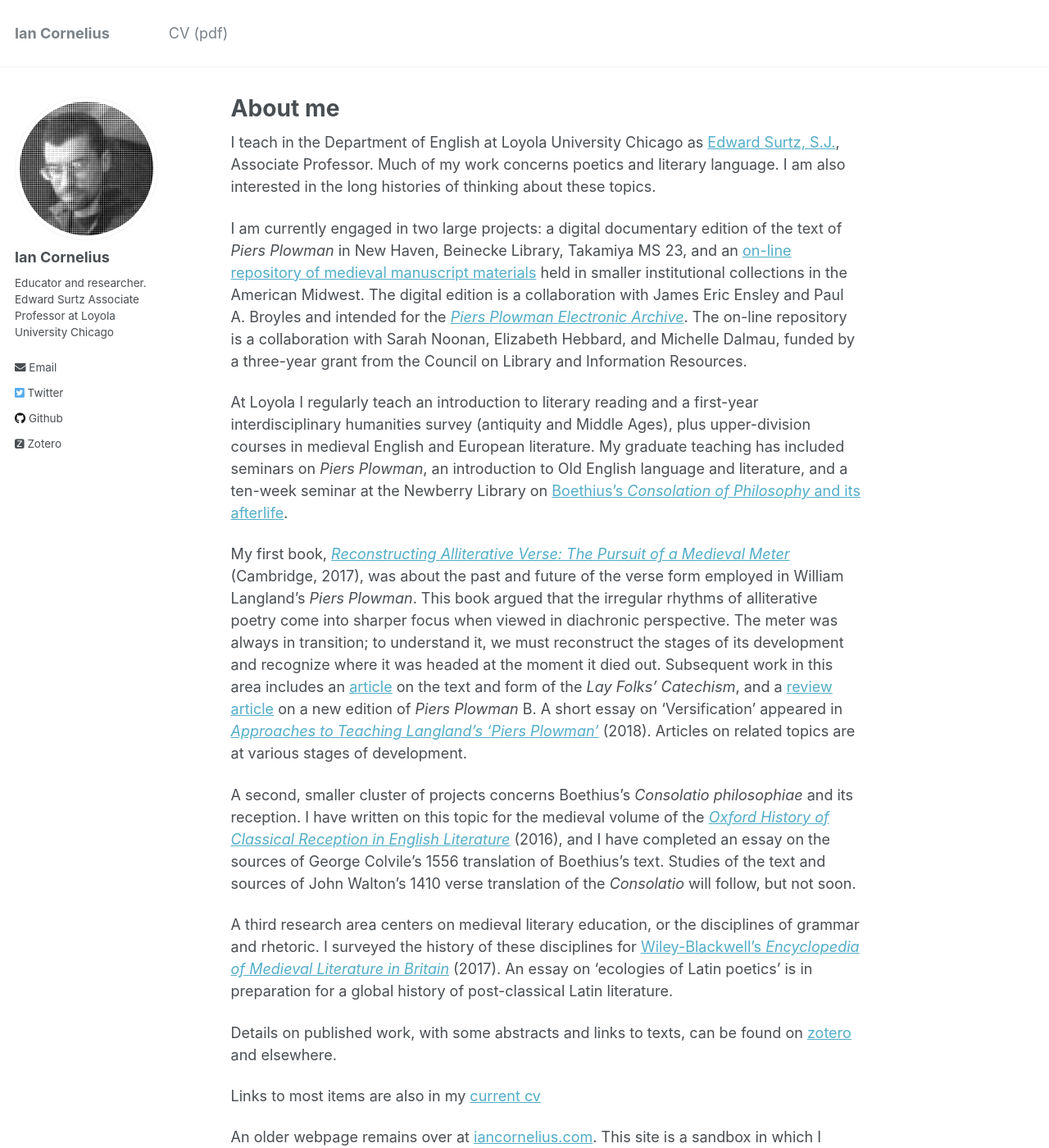
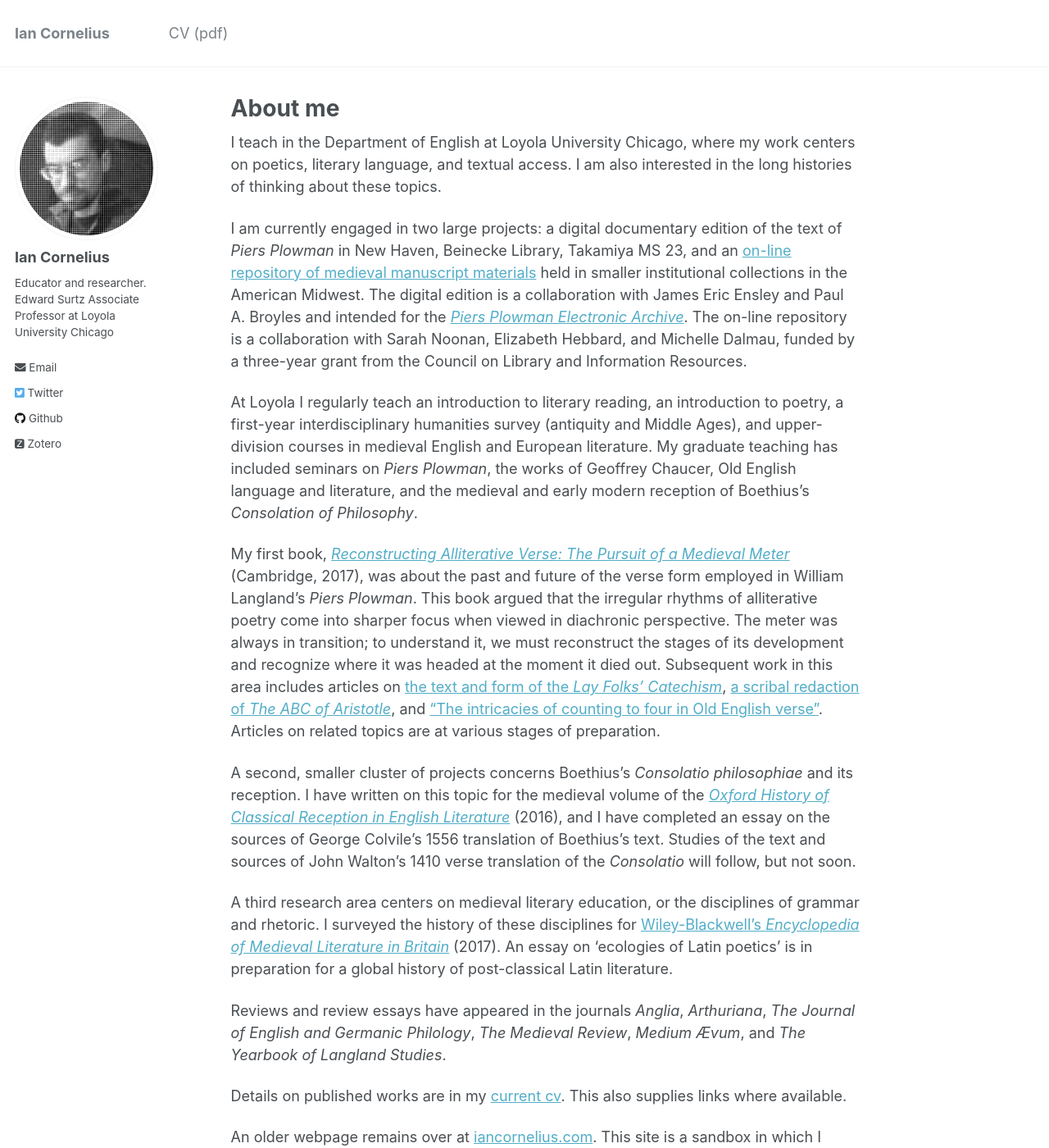
Before and after one commit to icornelius/icornelius.github.io, a Jekyll site: the page built from _pages/about.md, in a window 1280 px wide and 1400 px high. Shown: the whole window at 82% size. Built offline with Jekyll 4.4.1, drawn with Linux system fonts in a browser that asks for light colours; some web fonts are replaced.

Commit message:
update 'about'
- update publications
- update position title
- remove line-ending space characters

```diff
--- a/_pages/about.md
+++ b/_pages/about.md
@@ -8,8 +8,7 @@ redirect_from:
   - /about.html
 ---
 
-I teach in the Department of English at Loyola University Chicago as [Edward Surtz, S.J.](https://www.luc.edu/english/surtz.shtml), Associate Professor.
-Much of my work concerns poetics and literary language.
+I teach in the Department of English at Loyola University Chicago, where my work centers on poetics, literary language, and textual access.
 I am also interested in the long histories of thinking about these topics.
 
 I am currently engaged in two large projects:
@@ -18,18 +17,18 @@ and an [on-line repository of medieval manuscript materials](https://peripheralm
 The digital edition is a collaboration with James Eric Ensley and Paul A. Broyles and intended for the [*Piers Plowman Electronic Archive*](http://piers.chass.ncsu.edu/).
 The on-line repository is a collaboration with Sarah Noonan, Elizabeth Hebbard, and Michelle Dalmau, funded by a three-year grant from the Council on Library and Information Resources.
 
-At Loyola I regularly teach an introduction to literary reading and a first-year interdisciplinary humanities survey (antiquity and Middle Ages), plus upper-division courses in medieval English and European literature.
-My graduate teaching has included seminars on *Piers Plowman*, an introduction to Old English language and literature, and a ten-week seminar at the Newberry Library on [Boethius's *Consolation of Philosophy* and its afterlife](https://icornelius.github.io/boethius2019/).
+At Loyola I regularly teach an introduction to literary reading, an introduction to poetry, a first-year interdisciplinary humanities survey (antiquity and Middle Ages), and upper-division courses in medieval English and European literature.
+My graduate teaching has included seminars on *Piers Plowman*, the works of Geoffrey Chaucer, Old English language and literature, and the medieval and early modern reception of Boethius's *Consolation of Philosophy*.
 
 My first book, [*Reconstructing Alliterative Verse: The Pursuit of a Medieval Meter*](http://www.cambridge.org/9781107154100) (Cambridge, 2017), was about the past and future of the verse form employed in William Langland's *Piers Plowman*.
 This book argued that the irregular rhythms of alliterative poetry come into sharper focus when viewed in diachronic perspective.
 The meter was always in transition;
 to understand it, we must reconstruct the stages of its development and recognize where it was headed at the moment it died out.
-Subsequent work in this area includes
-an [article](https://academic.oup.com/res/article-abstract/70/293/14/5232559) on the text and form of the *Lay Folks' Catechism*,
-and a [review article](https://www.brepolsonline.net/doi/10.1484/J.YLS.5.116161) on a new edition of *Piers Plowman* B.
-A short essay on 'Versification' appeared in [*Approaches to Teaching Langland's 'Piers Plowman'*](https://www.mla.org/Publications/Bookstore/Approaches-to-Teaching-World-Literature/Approaches-to-Teaching-Langland-s-Piers-Plowman) (2018).
-Articles on related topics are at various stages of development.
+Subsequent work in this area includes articles on
+[the text and form of the *Lay Folks' Catechism*](https://academic.oup.com/res/article-abstract/70/293/14/5232559),
+[a scribal redaction of *The ABC of Aristotle*](https://doi.org/10.1515/ang-2021-0026),
+and ["The intricacies of counting to four in Old English verse"](https://doi.org/10.1177/09639470211012297).
+Articles on related topics are at various stages of preparation.
 
 A second, smaller cluster of projects concerns Boethius's *Consolatio philosophiae* and its reception.
 I have written on this topic for the medieval volume of the [*Oxford History of Classical Reception in English Literature*](https://www.oxfordscholarship.com/view/10.1093/acprof:oso/9780199587230.001.0001/acprof-9780199587230-chapter-14) (2016),
@@ -40,9 +39,17 @@ A third research area centers on medieval literary education, or the disciplines
 I surveyed the history of these disciplines for [Wiley-Blackwell's *Encyclopedia of Medieval Literature in Britain*](https://onlinelibrary.wiley.com/doi/abs/10.1002/9781118396957.wbemlb492) (2017).
 An essay on 'ecologies of Latin poetics' is in preparation for a global history of post-classical Latin literature.
 
-Details on published work, with some abstracts and links to texts, can be found on [zotero](https://www.zotero.org/irc7) and elsewhere.
+Reviews and review essays have appeared in the journals
+*Anglia*,
+*Arthuriana*,
+*The Journal of English and Germanic Philology*,
+*The Medieval Review*,
+*Medium Ævum*,
+and
+*The Yearbook of Langland Studies*.
 
-Links to most items are also in my [current cv](https://icornelius.github.io/files/cornelius-cv.pdf)
+Details on published works are in my [current cv](https://icornelius.github.io/files/cornelius-cv.pdf).
+This also supplies links where available.
 
 An older webpage remains over at [iancornelius.com](https://www.iancornelius.com).
 This site is a sandbox in which I teach myself web development in [GitHub Pages](https://pages.github.com/), building from templates by [Michael Rose](https://mademistakes.com/) and [Stuart Geiger](http://stuartgeiger.com/).
```
